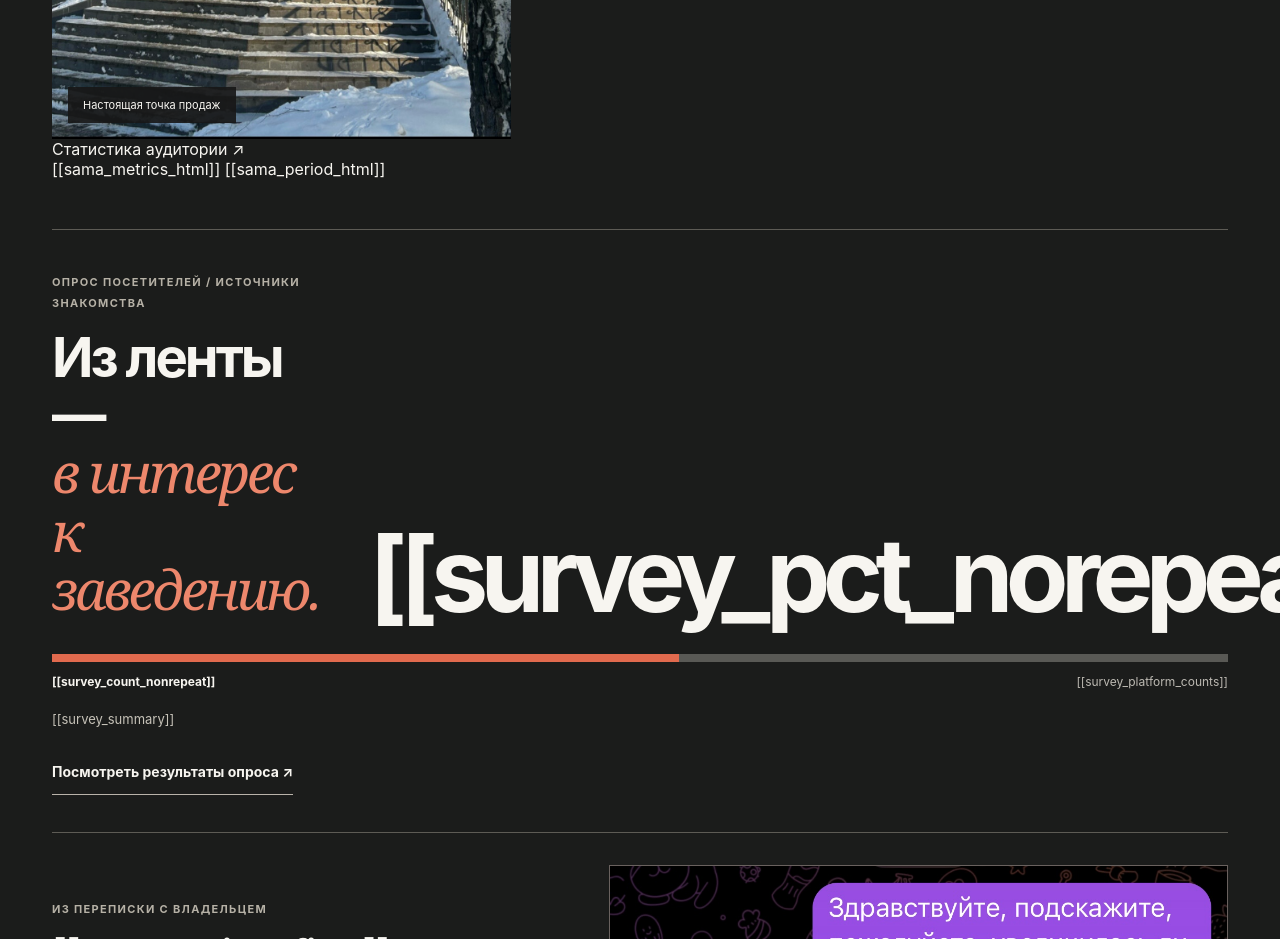
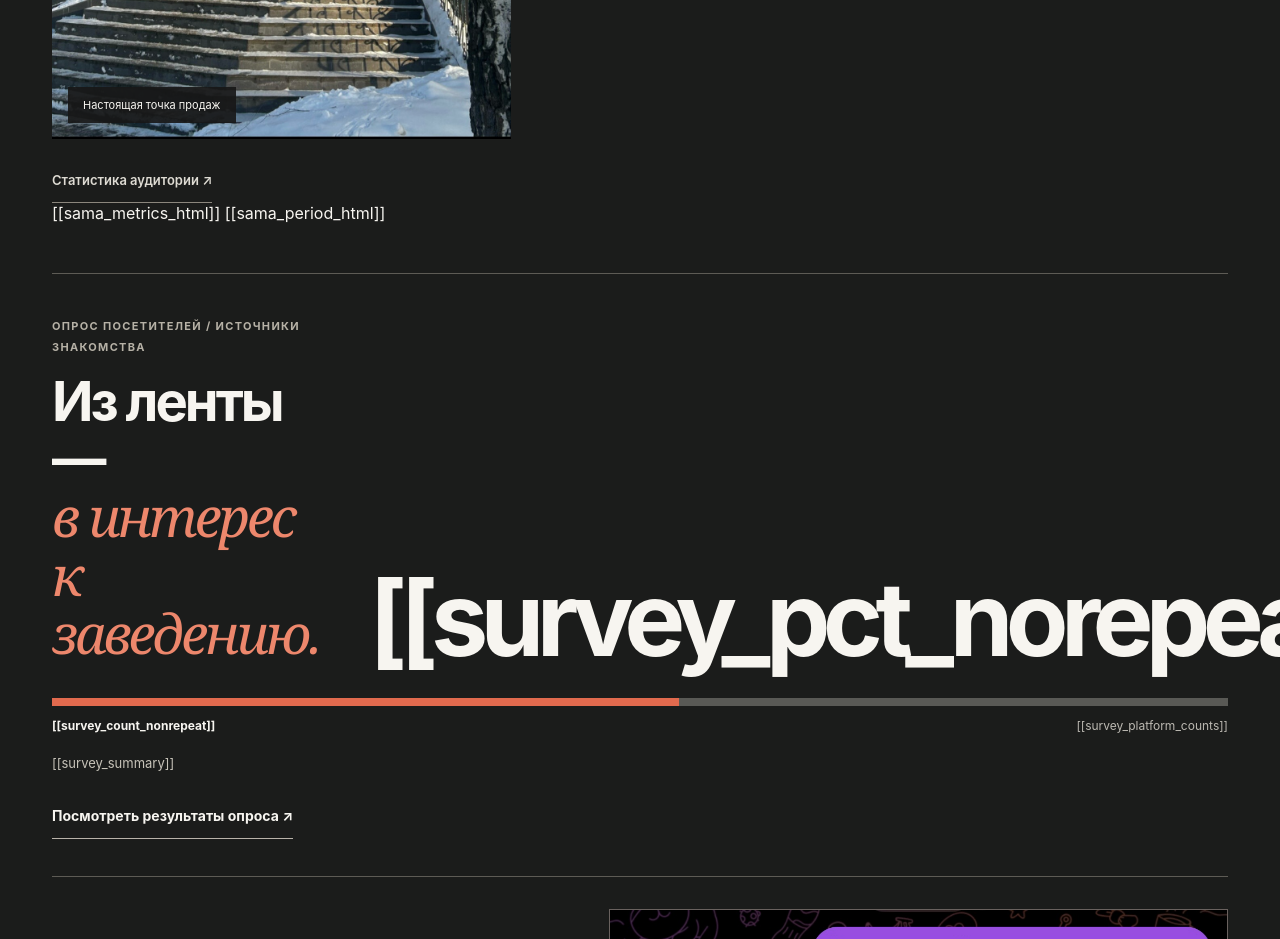
Before and after one commit to IDI2023/ivan-demin-portfolio-, a plain HTML site: page index.template.html in a window 1280 px wide. Shown: the part 1420-2359 px from the top of the page. Drawn offline with Linux system fonts and the light colour scheme.

Commit message:
Update styles.css

```diff
--- a/styles.css
+++ b/styles.css
@@ -196,3 +196,22 @@ body:has(.proof-modal:target){overflow:hidden}
 .gallery-slide-fallback summary{cursor:pointer;min-height:38px;display:flex;align-items:center;line-height:1.4}
 .gallery-slide-fallback>div{display:flex;flex-wrap:wrap;gap:3px 10px}
 .gallery-slide-fallback a{min-height:40px;display:inline-flex;align-items:center;border-bottom:1px solid #aaa;color:#342d27}
+
+.sama-audience-action {
+  margin-top: 20px;
+}
+
+.sama-audience-action a {
+  display: inline-flex;
+  align-items: center;
+  min-height: 44px;
+  color: #dedbd3;
+  font-size: 13px;
+  font-weight: 600;
+  border-bottom: 1px solid #8b867d;
+  text-decoration: none;
+}
+
+.sama-audience-action a:hover {
+  color: #f19478;
+}
```
